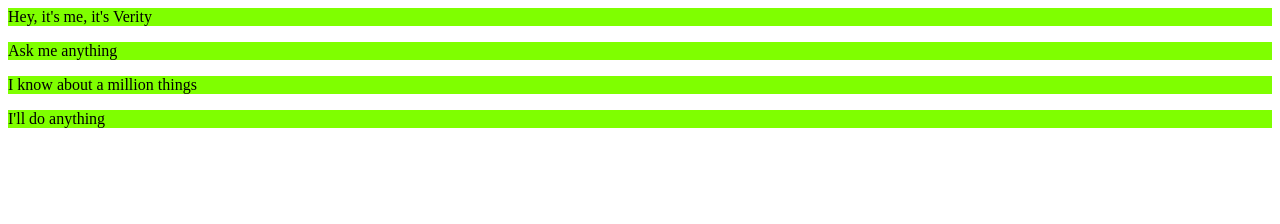
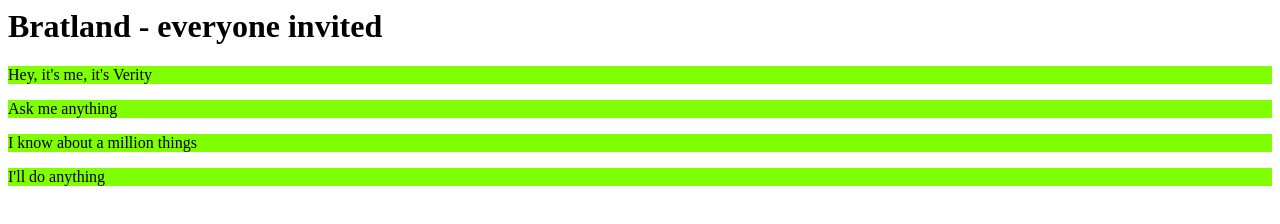
Before and after one commit to bratland-gb/bratland-gb.github.io, a plain HTML site: page index.html in a window 1280 px wide. Drawn offline with Linux system fonts and the light colour scheme.

Commit message:
Update index.html

```diff
--- a/index.html
+++ b/index.html
@@ -1,3 +1,4 @@
+<h1>Bratland - everyone invited</h1>
 <p style="background-color:Chartreuse;">Hey, it's me, it's Verity</p>
 <p style="background-color:Chartreuse;">Ask me anything</p>
 <p style="background-color:Chartreuse;">I know about a million things</p>
```
